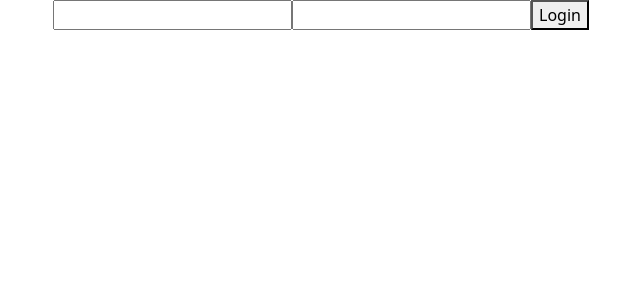
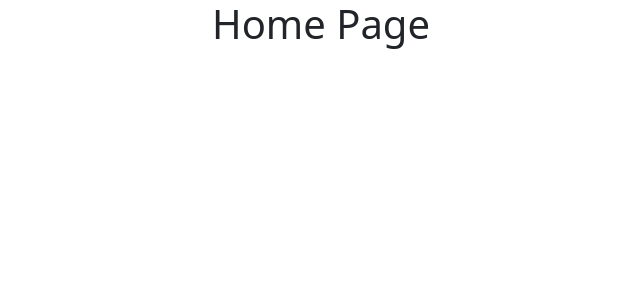
Before and after one commit to vinothsmart/react18-rtk, a React (Create React App) app: page /pratice in a window 1280 px wide. Shown: the top 300 px of the page, without its empty margins (319-959 px from the left). Built offline with nearby package versions, Linux system fonts and the light colour scheme.

Commit message:
Refactor Practice component to remove unused state and functions

```diff
--- a/src/components/Practice.jsx
+++ b/src/components/Practice.jsx
@@ -1,53 +1,9 @@
-import React, { useCallback, useState } from "react";
+import React from "react";
 
 const Practice = () => {
-  const [name, setName] = useState("");
-  const [password, setPassword] = useState("");
-  const [isLogged, setIsLogged] = useState(false);
-
-  const handleChange = useCallback(e => {
-    const { name, value } = e.target;
-    if (name === "username") {
-      setName(value);
-    } else {
-      setPassword(value);
-    }
-  }, []);
-
-  const handleSubmit = useCallback(e => {
-    e.preventDefault();
-    setIsLogged(true);
-  }, []);
-
-  const handleLogout = useCallback(e => {
-    e.preventDefault();
-    setIsLogged(false);
-  }, []);
-
   return (
     <>
-      {!isLogged ? (
-        <>
-          <input
-            type="text"
-            name="username"
-            value={name}
-            onChange={handleChange}
-          />
-          <input
-            type="password"
-            name="password"
-            value={password}
-            onChange={handleChange}
-          />
-          <button onClick={handleSubmit}>Login</button>
-        </>
-      ) : (
-        <>
-          <h1>Welcome to Dashaboard Logged in Sucessfully</h1>
-          <button onClick={handleLogout}>Logout</button>
-        </>
-      )}
+      <h1>Home Page</h1>
     </>
   );
 };
```
